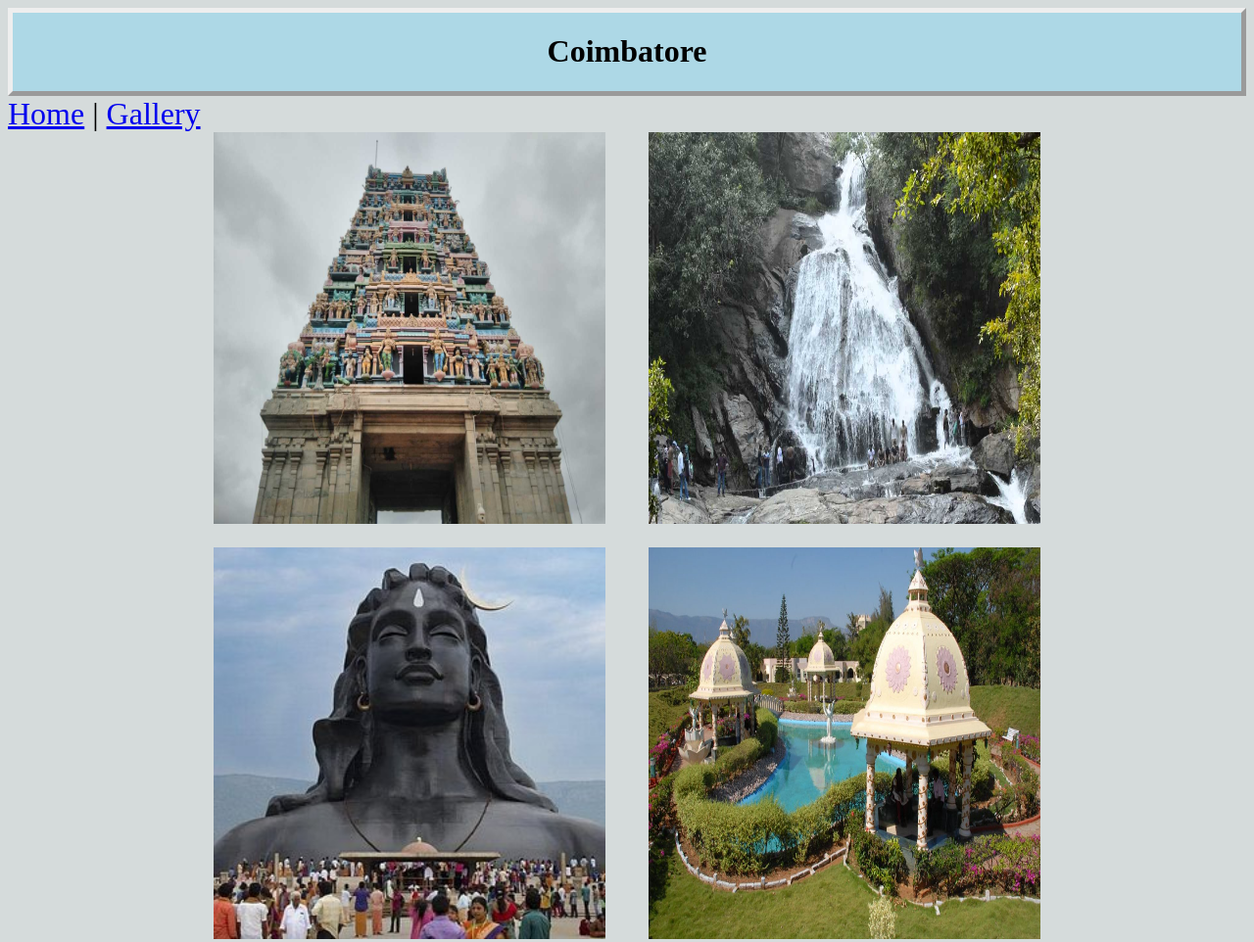
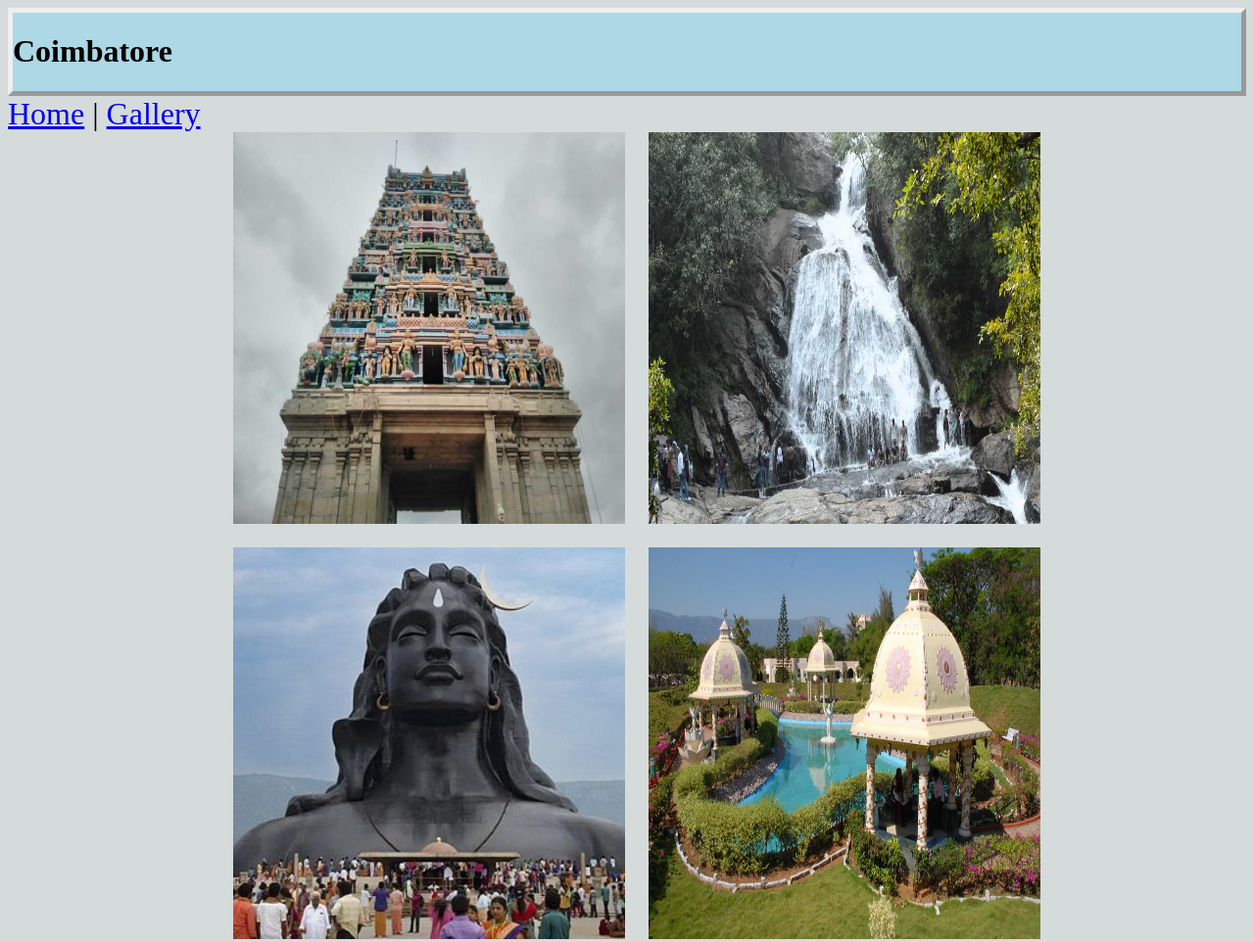
Before and after one commit to gopjivi/simple-travel-site, a plain HTML site: page cityimages.html in a window 1280 px wide. Shown: the whole page at 98% size. Drawn offline with Linux system fonts and the light colour scheme.

Commit message:
html fixes

```diff
--- a/cityimages.html
+++ b/cityimages.html
@@ -22,13 +22,14 @@ font-size:xx-large;
 .imagediv img
 {
     margin-bottom:20px;
+    margin-left: 20px;
 }
     </style>
 </head>
 <body>
     <main>
         <div class="myDiv">
-            <h1 align="center">
+            <h1>
                 Coimbatore
             </h1>
         </div>
@@ -39,10 +40,10 @@ font-size:xx-large;
             </nav>
         </div>
         <div class="imagediv">
-            <img src="images/temple.jpeg" alt="Temple" width="400" height="400" hspace="20">
-            <img src="images/falls.jpeg" alt="Falls" width="400" height="400" hspace="20"><br>
-            <img src="images/yoga.jpeg" alt="Yoga" width="400" height="400" hspace="20">
-            <img src="images/park.jpeg" alt="Park" width="400" height="400" hspace="20">
+            <img src="images/temple.jpeg" alt="Temple" width="400" height="400">
+            <img src="images/falls.jpeg" alt="Falls" width="400" height="400" ><br>
+            <img src="images/yoga.jpeg" alt="Yoga" width="400" height="400">
+            <img src="images/park.jpeg" alt="Park" width="400" height="400">
         </div>
     </main>
 </body>
```
Also changed, not shown: index.html (+1 -1 lines).
